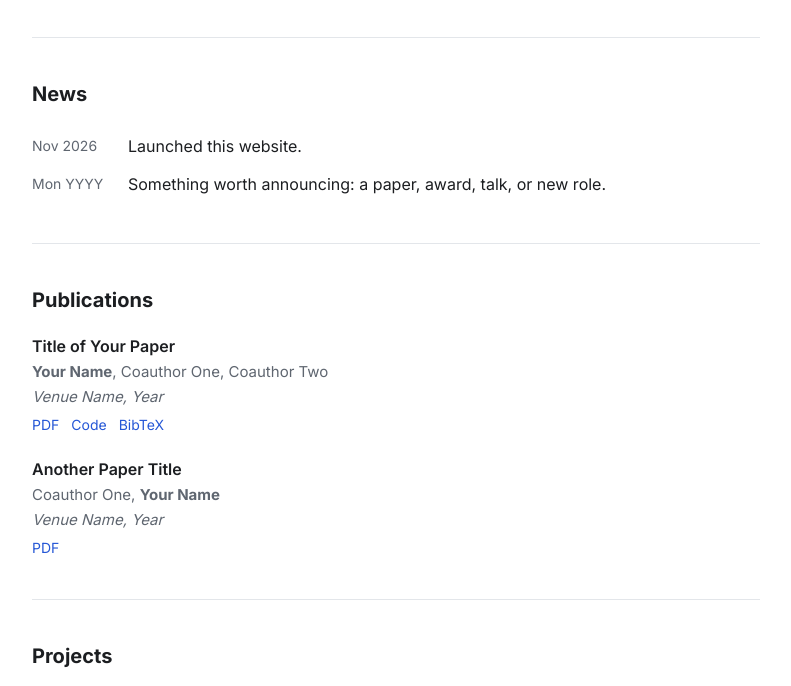
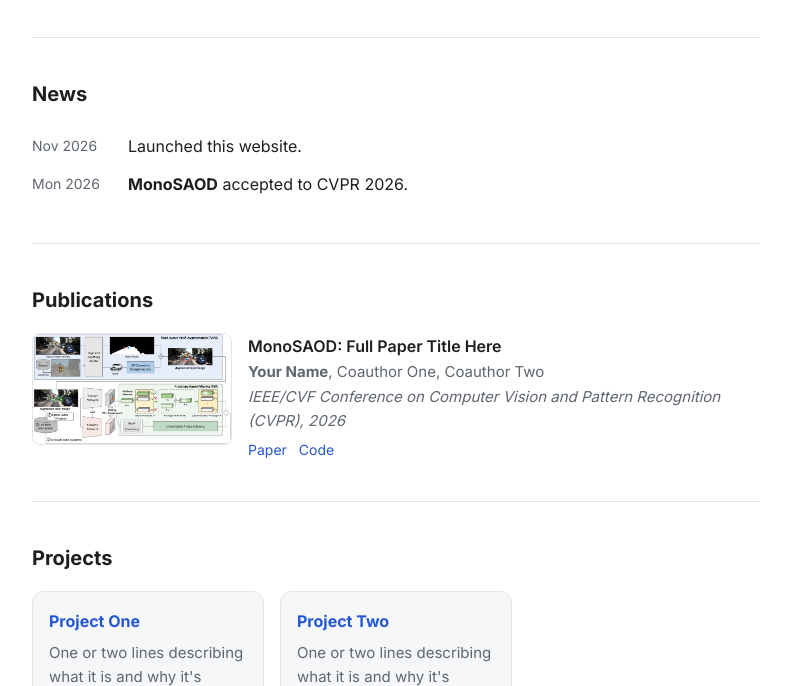
Before and after one commit to jjung48420/jjung48420.github.io, a plain HTML site: page index.html in a window 1280 px wide. Shown: the part 303-989 px from the top of the page, without its empty margins (244-1035 px from the left). Drawn offline with Linux system fonts and the light colour scheme.

Commit message:
Update index.html

```diff
--- a/index.html
+++ b/index.html
@@ -62,10 +62,6 @@
 
     .hero { display: flex; gap: 28px; align-items: flex-start; padding-top: 56px; }
     .avatar { flex: none; width: 140px; height: 140px; border-radius: 50%; object-fit: cover; }
-    .avatar-initials {
-      display: grid; place-items: center; background: var(--accent-soft);
-      color: var(--accent); font-size: 44px; font-weight: 700;
-    }
     .tagline { color: var(--muted); margin: 0 0 12px; }
     .links { display: flex; flex-wrap: wrap; gap: 8px; list-style: none; padding: 0; margin: 16px 0 0; }
     .links a {
@@ -84,6 +80,12 @@
     .pub-authors, .pub-venue { color: var(--muted); font-size: 15px; }
     .pub-venue { font-style: italic; }
     .pubs .pub-links { margin-top: 4px; display: flex; gap: 12px; font-size: 14px; }
+    .pub { display: flex; gap: 16px; align-items: flex-start; }
+    .pub-thumb {
+      flex: none; width: 200px; height: auto;
+      border-radius: 8px; border: 1px solid var(--border); background: var(--surface);
+    }
+    .pub-body { min-width: 0; }
 
     .cards { display: grid; grid-template-columns: repeat(auto-fill, minmax(220px, 1fr)); gap: 16px; }
     .card { background: var(--surface); border: 1px solid var(--border); border-radius: 12px; padding: 16px; }
@@ -102,9 +104,10 @@
       .hero { flex-direction: column; align-items: center; text-align: center; padding-top: 40px; }
       .links { justify-content: center; }
       .avatar { width: 112px; height: 112px; }
-      .avatar-initials { font-size: 36px; }
       h1 { font-size: 1.75rem; }
       .news li { flex-direction: column; gap: 0; }
+      .pub { flex-direction: column; }
+      .pub-thumb { width: 100%; }
     }
   </style>
 </head>
@@ -128,9 +131,7 @@
   <main id="top" class="container">
     <!-- ============ ABOUT ============ -->
     <section id="about" class="hero">
-      <!-- To use a photo: upload it as profile.jpg and replace the div below with
-           <img class="avatar" src="profile.jpg" alt="Photo of Your Name"> -->
-      <div class="avatar avatar-initials" aria-hidden="true">YN</div>
+      <img class="avatar" src="images/me.JPG" alt="Photo of Your Name">
       <div class="hero-text">
         <h1>Your Name</h1>
         <p class="tagline">Your role · Your affiliation</p>
@@ -153,7 +154,7 @@
       <h2>News</h2>
       <ul class="news">
         <li><time>Nov 2026</time><span>Launched this website.</span></li>
-        <li><time>Mon YYYY</time><span>Something worth announcing: a paper, award, talk, or new role.</span></li>
+        <li><time>Mon 2026</time><span><strong>MonoSAOD</strong> accepted to CVPR 2026.</span></li>
       </ul>
     </section>
 
@@ -161,17 +162,17 @@
     <section id="publications">
       <h2>Publications</h2>
       <ol class="pubs">
-        <li>
-          <p class="pub-title">Title of Your Paper</p>
-          <p class="pub-authors"><strong>Your Name</strong>, Coauthor One, Coauthor Two</p>
-          <p class="pub-venue">Venue Name, Year</p>
-          <p class="pub-links"><a href="#">PDF</a><a href="#">Code</a><a href="#">BibTeX</a></p>
-        </li>
-        <li>
-          <p class="pub-title">Another Paper Title</p>
-          <p class="pub-authors">Coauthor One, <strong>Your Name</strong></p>
-          <p class="pub-venue">Venue Name, Year</p>
-          <p class="pub-links"><a href="#">PDF</a></p>
+        <li class="pub">
+          <img class="pub-thumb" src="images/monosaod.png" alt="MonoSAOD overview figure">
+          <div class="pub-body">
+            <p class="pub-title">MonoSAOD: Full Paper Title Here</p>
+            <p class="pub-authors"><strong>Your Name</strong>, Coauthor One, Coauthor Two</p>
+            <p class="pub-venue">IEEE/CVF Conference on Computer Vision and Pattern Recognition (CVPR), 2026</p>
+            <p class="pub-links">
+              <a href="https://arxiv.org/abs/XXXX.XXXXX">Paper</a>
+              <a href="https://github.com/jjung48420/MonoSAOD">Code</a>
+            </p>
+          </div>
         </li>
       </ol>
     </section>
```
